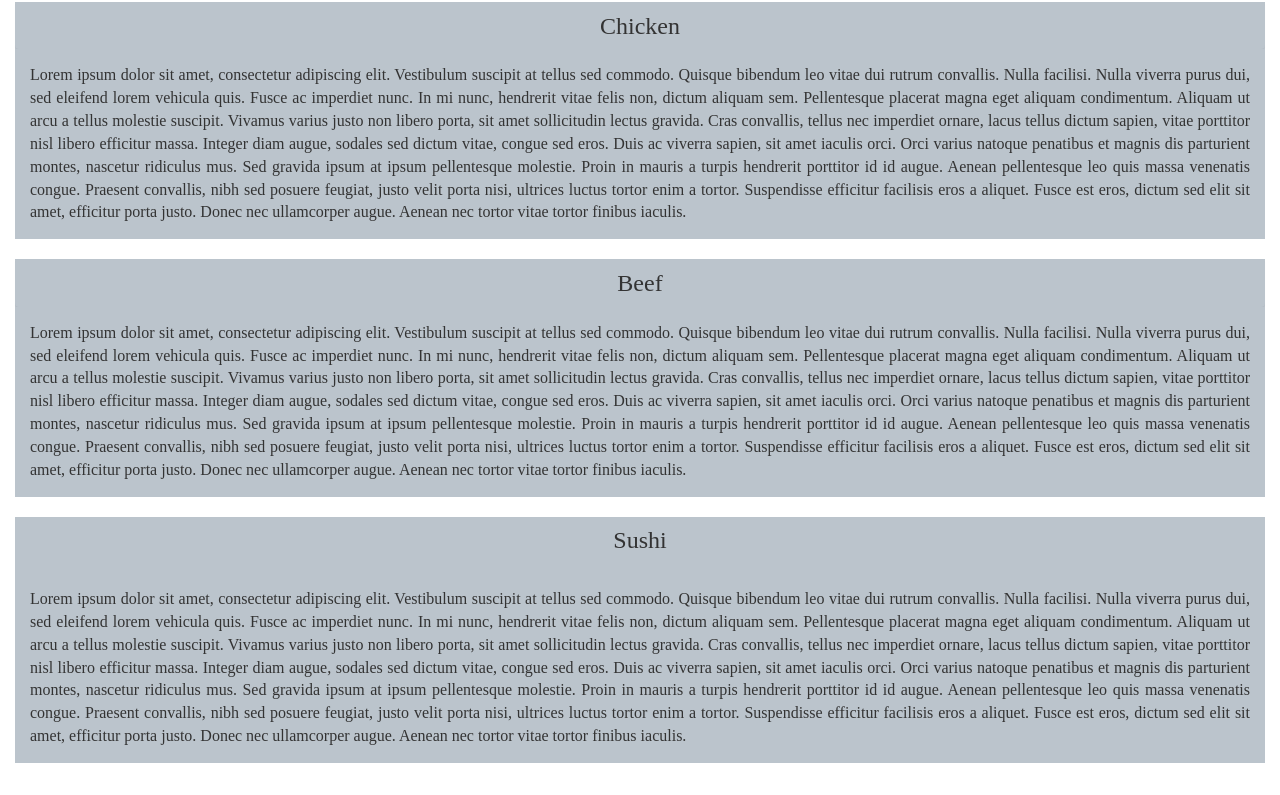
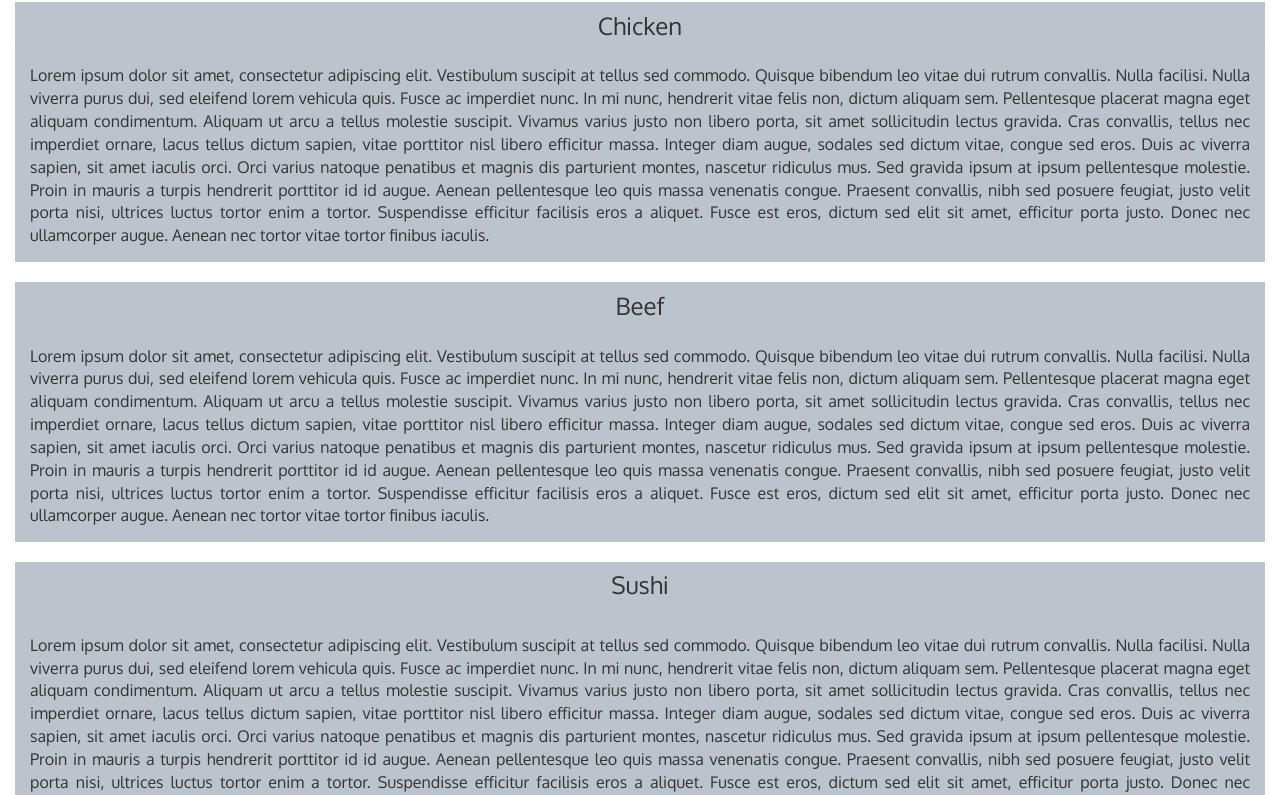
Before and after one commit to EskEsh/Module-3-Solution, a plain HTML site: page index.html in a window 1280 px wide. Shown: the part 138-933 px from the top of the page. Drawn offline with Linux system fonts and the light colour scheme.

Commit message:
Font update

```diff
--- a/css/styles.css
+++ b/css/styles.css
@@ -2,7 +2,7 @@ body {
 	text-align: justify;
 	background-color: white;
 	font-size: 16px;
-	font-family: glyphicons-halflings-regular;
+	font-family: 'Oxygen', glyphicons-halflings-regular, sans-serif;
 }
 
 * {
--- a/index.html
+++ b/index.html
@@ -9,6 +9,9 @@
     <!-- <link rel="stylesheet" href="css/bootstrap.css"> -->
     <link rel="stylesheet" href="css/bootstrap.min.css">
     <link rel="stylesheet" href="css/styles.css">
+    <link href='https://fonts.googleapis.com/css?family=Oxygen:400,300,700' rel='stylesheet' type='text/css'>
+    <link href='https://fonts.googleapis.com/css?family=Lora' rel='stylesheet' type='text/css'>
+
   </head>
 <body>
   <header>
```
